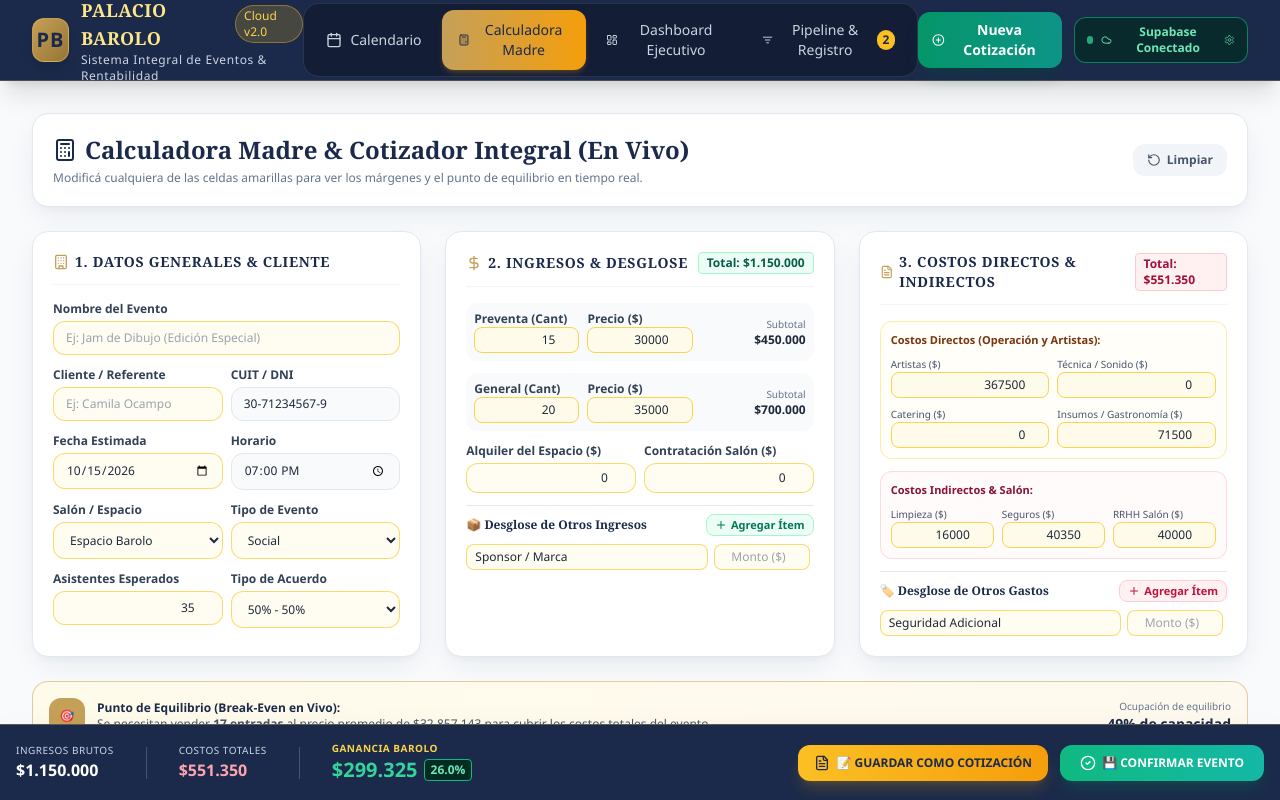
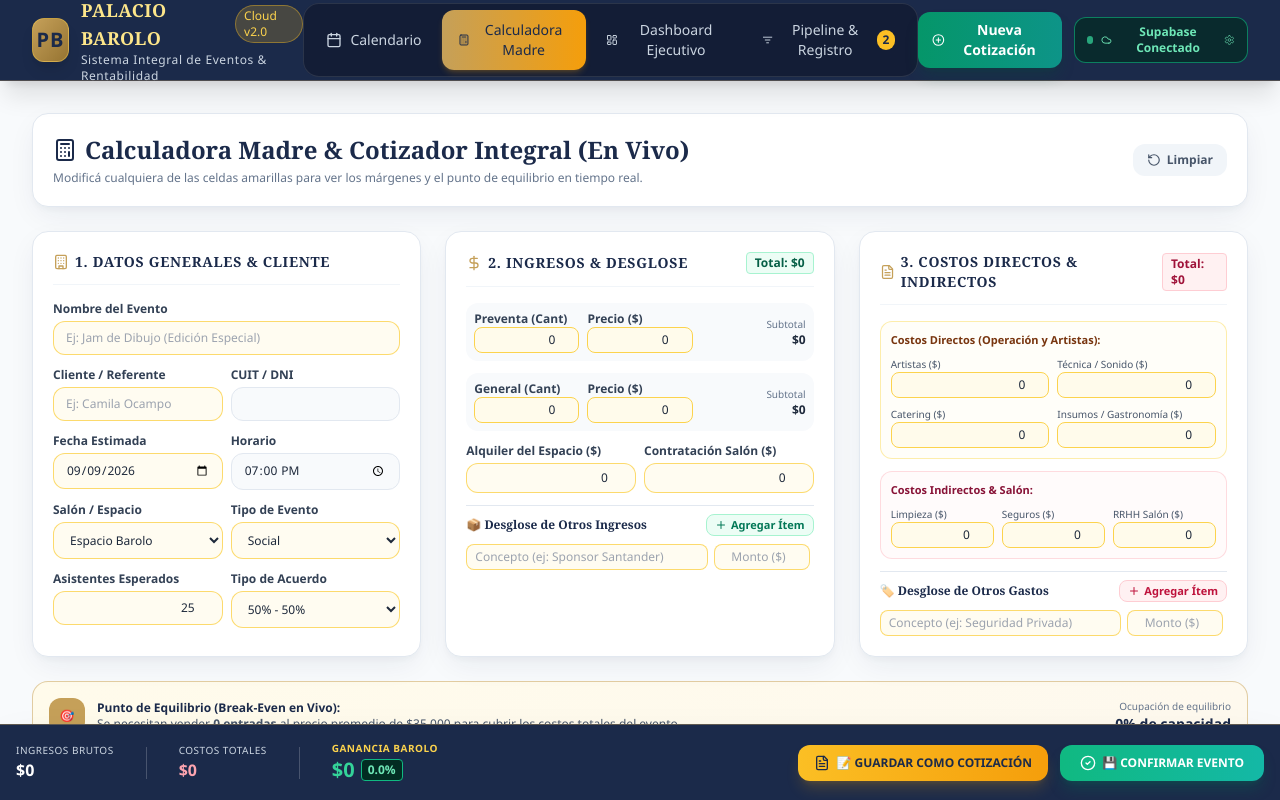
Before and after one commit to urbanbatesviandas-blip/calculadoraBarolo, a React (Vite) app: page / in a window 1280 px wide. Both pictures are taken after a click on the button "Nueva Cotización". Shown: the top 800 px of the page. Built offline with nearby package versions, Linux system fonts and the light colour scheme; no server answers; the database is empty.

Commit message:
fix: persist all quote data, custom tickets, extra incomes and itemized costs when recalling in calculator

```diff
--- a/src/App.jsx
+++ b/src/App.jsx
@@ -44,6 +44,7 @@ export default function App() {
     const res = await eventService.saveEvent(eventData)
     if (res.success) {
       await loadEvents()
+      setCalculatorEvent(null)
       showToast(targetStatus === 'cotizado' ? '📝 ¡Cotización guardada con éxito!' : '💾 ¡Evento contratado confirmado!')
       setCurrentView('calendar')
     }
--- a/src/components/CalculatorView.jsx
+++ b/src/components/CalculatorView.jsx
@@ -7,72 +7,193 @@ import confetti from 'canvas-confetti'
 
 export default function CalculatorView({ initialEventData, onSaveEvent, onSwitchView }) {
   // Estado general
+  const [eventId, setEventId] = useState(initialEventData?.id || null)
   const [calcCode, setCalcCode] = useState(initialEventData?.calc_code || '')
   const [eventName, setEventName] = useState(initialEventData?.name || '')
   const [clientName, setClientName] = useState(initialEventData?.client_name || '')
-  const [clientCuit, setClientCuit] = useState(initialEventData?.client_cuit || '30-71234567-9')
+  const [clientCuit, setClientCuit] = useState(initialEventData?.client_cuit || '')
   const [clientContact, setClientContact] = useState(initialEventData?.client_contact || '')
-  const [eventDate, setEventDate] = useState(initialEventData?.event_date || '2026-10-15')
+  const [eventDate, setEventDate] = useState(initialEventData?.event_date || new Date().toISOString().substring(0, 10))
   const [eventTime, setEventTime] = useState(initialEventData?.event_time || '19:00')
   const [venue, setVenue] = useState(initialEventData?.venue || 'Espacio Barolo')
   const [eventType, setEventType] = useState(initialEventData?.event_type || 'Social')
   const [origin, setOrigin] = useState(initialEventData?.origin || 'Externo')
   const [agreementType, setAgreementType] = useState(initialEventData?.agreement_type || '50% - 50%')
-  const [attendees, setAttendees] = useState(initialEventData?.attendees || 35)
+  const [attendees, setAttendees] = useState(initialEventData?.attendees || 25)
 
   // Entradas (Ticketing)
-  const [preventaQty, setPreventaQty] = useState(15)
-  const [preventaPrice, setPreventaPrice] = useState(30000)
-  const [generalQty, setGeneralQty] = useState(20)
-  const [generalPrice, setGeneralPrice] = useState(35000)
+  const [preventaQty, setPreventaQty] = useState(0)
+  const [preventaPrice, setPreventaPrice] = useState(0)
+  const [generalQty, setGeneralQty] = useState(0)
+  const [generalPrice, setGeneralPrice] = useState(0)
   const [alquilerEspacio, setAlquilerEspacio] = useState(0)
   const [contratacionSalon, setContratacionSalon] = useState(0)
 
   // Desglose Dinámico de Otros Ingresos
   const [extraIncomes, setExtraIncomes] = useState([
-    { id: 'inc-1', concept: 'Sponsor / Marca', amount: 0 }
+    { id: 'inc-1', concept: '', amount: 0 }
   ])
 
   // Costos Directos
-  const [costArtistas, setCostArtistas] = useState(367500)
+  const [costArtistas, setCostArtistas] = useState(0)
   const [costTecnica, setCostTecnica] = useState(0)
   const [costDisertantes, setCostDisertantes] = useState(0)
   const [costCatering, setCostCatering] = useState(0)
-  const [costMobiliario, setCostMobiliario] = useState(16000)
-  const [costGastronomicos, setCostGastronomicos] = useState(71500)
+  const [costMobiliario, setCostMobiliario] = useState(0)
+  const [costGastronomicos, setCostGastronomicos] = useState(0)
 
   // Costos Indirectos / Operativos
-  const [costRrhh, setCostRrhh] = useState(40000)
-  const [costLimpieza, setCostLimpieza] = useState(16000)
-  const [costSeguros, setCostSeguros] = useState(40350)
+  const [costRrhh, setCostRrhh] = useState(0)
+  const [costLimpieza, setCostLimpieza] = useState(0)
+  const [costSeguros, setCostSeguros] = useState(0)
   const [costAlquilerEspacio, setCostAlquilerEspacio] = useState(0)
   const [costMarketing, setCostMarketing] = useState(0)
   const [costSadaic, setCostSadaic] = useState(0)
 
   // Desglose Dinámico de Otros Gastos
   const [extraExpenses, setExtraExpenses] = useState([
-    { id: 'exp-1', concept: 'Seguridad Adicional', amount: 0 }
+    { id: 'exp-1', concept: '', amount: 0 }
   ])
 
-  // Cargar datos iniciales si vienen de un evento existente
+  // Cargar y restaurar datos completos cuando se abre un evento
   useEffect(() => {
     if (initialEventData) {
+      setEventId(initialEventData.id || null)
       setCalcCode(initialEventData.calc_code || '')
       setEventName(initialEventData.name || '')
       setClientName(initialEventData.client_name || '')
       setClientCuit(initialEventData.client_cuit || '')
       setClientContact(initialEventData.client_contact || '')
-      setEventDate(initialEventData.event_date || '')
+      setEventDate(initialEventData.event_date || new Date().toISOString().substring(0, 10))
+      setEventTime(initialEventData.event_time || '19:00')
       setVenue(initialEventData.venue || 'Espacio Barolo')
       setEventType(initialEventData.event_type || 'Social')
       setOrigin(initialEventData.origin || 'Externo')
       setAgreementType(initialEventData.agreement_type || '50% - 50%')
-      setAttendees(initialEventData.attendees || 25)
-      if (initialEventData.gross_income > 0) {
-        setAlquilerEspacio(Number(initialEventData.gross_income))
+      setAttendees(Number(initialEventData.attendees) || 25)
+
+      // 1. Restaurar Entradas y Alquileres
+      if (initialEventData.preventa_qty !== undefined || initialEventData.general_qty !== undefined) {
+        setPreventaQty(Number(initialEventData.preventa_qty) || 0)
+        setPreventaPrice(Number(initialEventData.preventa_price) || 0)
+        setGeneralQty(Number(initialEventData.general_qty) || 0)
+        setGeneralPrice(Number(initialEventData.general_price) || 0)
+        setAlquilerEspacio(Number(initialEventData.alquiler_espacio) || 0)
+        setContratacionSalon(Number(initialEventData.contratacion_salon) || 0)
+      } else if (Number(initialEventData.ticket_qty) > 0 && Number(initialEventData.ticket_price) > 0) {
         setPreventaQty(0)
+        setPreventaPrice(0)
+        setGeneralQty(Number(initialEventData.ticket_qty) || 0)
+        setGeneralPrice(Number(initialEventData.ticket_price) || 0)
+        setAlquilerEspacio(0)
+        setContratacionSalon(0)
+      } else {
+        setPreventaQty(0)
+        setPreventaPrice(0)
         setGeneralQty(0)
+        setGeneralPrice(0)
+        setAlquilerEspacio(Number(initialEventData.gross_income) || 0)
+        setContratacionSalon(0)
       }
+
+      // 2. Restaurar Otros Ingresos
+      if (initialEventData.extra_incomes && initialEventData.extra_incomes.length > 0) {
+        setExtraIncomes(initialEventData.extra_incomes)
+      } else {
+        setExtraIncomes([{ id: 'inc-1', concept: '', amount: 0 }])
+      }
+
+      // 3. Restaurar Costos Directos
+      if (initialEventData.cost_artistas !== undefined) {
+        setCostArtistas(Number(initialEventData.cost_artistas) || 0)
+        setCostTecnica(Number(initialEventData.cost_tecnica) || 0)
+        setCostDisertantes(Number(initialEventData.cost_disertantes) || 0)
+        setCostCatering(Number(initialEventData.cost_catering) || 0)
+        setCostMobiliario(Number(initialEventData.cost_mobiliario) || 0)
+        setCostGastronomicos(Number(initialEventData.cost_gastronomicos) || 0)
+      } else if (Number(initialEventData.direct_costs) > 0) {
+        const dc = Number(initialEventData.direct_costs)
+        setCostArtistas(Math.round(dc * 0.55))
+        setCostTecnica(Math.round(dc * 0.25))
+        setCostDisertantes(0)
+        setCostCatering(Math.round(dc * 0.15))
+        setCostMobiliario(0)
+        setCostGastronomicos(Math.round(dc * 0.05))
+      } else {
+        setCostArtistas(0)
+        setCostTecnica(0)
+        setCostDisertantes(0)
+        setCostCatering(0)
+        setCostMobiliario(0)
+        setCostGastronomicos(0)
+      }
+
+      // 4. Restaurar Costos Indirectos
+      if (initialEventData.cost_limpieza !== undefined) {
+        setCostRrhh(Number(initialEventData.cost_rrhh) || 0)
+        setCostLimpieza(Number(initialEventData.cost_limpieza) || 0)
+        setCostSeguros(Number(initialEventData.cost_seguros) || 0)
+        setCostAlquilerEspacio(Number(initialEventData.cost_alquiler_espacio) || 0)
+        setCostMarketing(Number(initialEventData.cost_marketing) || 0)
+        setCostSadaic(Number(initialEventData.cost_sadaic) || 0)
+      } else if (Number(initialEventData.indirect_costs) > 0) {
+        const ic = Number(initialEventData.indirect_costs)
+        setCostRrhh(Math.round(ic * 0.35))
+        setCostLimpieza(Math.round(ic * 0.25))
+        setCostSeguros(Math.round(ic * 0.25))
+        setCostAlquilerEspacio(0)
+        setCostMarketing(0)
+        setCostSadaic(Math.round(ic * 0.15))
+      } else {
+        setCostRrhh(0)
+        setCostLimpieza(0)
+        setCostSeguros(0)
+        setCostAlquilerEspacio(0)
+        setCostMarketing(0)
+        setCostSadaic(0)
+      }
+
+      // 5. Restaurar Otros Gastos
+      if (initialEventData.extra_expenses && initialEventData.extra_expenses.length > 0) {
+        setExtraExpenses(initialEventData.extra_expenses)
+      } else {
+        setExtraExpenses([{ id: 'exp-1', concept: '', amount: 0 }])
+      }
+    } else {
+      // Estado limpio para nueva cotización
+      setEventId(null)
+      setCalcCode('')
+      setEventName('')
+      setClientName('')
+      setClientCuit('')
+      setClientContact('')
+      setEventDate(new Date().toISOString().substring(0, 10))
+      setEventTime('19:00')
+      setVenue('Espacio Barolo')
+      setEventType('Social')
+      setOrigin('Externo')
+      setAgreementType('50% - 50%')
+      setAttendees(25)
+      setPreventaQty(0)
+      setPreventaPrice(0)
+      setGeneralQty(0)
+      setGeneralPrice(0)
+      setAlquilerEspacio(0)
+      setContratacionSalon(0)
+      setExtraIncomes([{ id: 'inc-1', concept: '', amount: 0 }])
+      setCostArtistas(0)
+      setCostTecnica(0)
+      setCostDisertantes(0)
+      setCostCatering(0)
+      setCostMobiliario(0)
+      setCostGastronomicos(0)
+      setCostRrhh(0)
+      setCostLimpieza(0)
+      setCostSeguros(0)
+      setCostAlquilerEspacio(0)
+      setCostMarketing(0)
+      setCostSadaic(0)
+      setExtraExpenses([{ id: 'exp-1', concept: '', amount: 0 }])
     }
   }, [initialEventData])
 
@@ -103,7 +224,7 @@ export default function CalculatorView({ initialEventData, onSaveEvent, onSwitch
   const totalTicketing = subtotalPreventa + subtotalGeneral
   const totalExtraIncomes = extraIncomes.reduce((acc, i) => acc + (Number(i.amount) || 0), 0)
 
-  const totalGrossIncome = totalTicketing + alquilerEspacio + contratacionSalon + totalExtraIncomes
+  const totalGrossIncome = totalTicketing + Number(alquilerEspacio) + Number(contratacionSalon) + totalExtraIncomes
 
   // Suma de Costos Directos
   const totalDirectCosts =
@@ -139,7 +260,7 @@ export default function CalculatorView({ initialEventData, onSaveEvent, onSwitch
   } else if (agreementType === '30% Barolo - 70% Productor') {
     baroloProfit = netMargin * 0.30
   } else if (agreementType === 'Solo Alquiler') {
-    baroloProfit = alquilerEspacio + contratacionSalon
+    baroloProfit = Number(alquilerEspacio) + Number(contratacionSalon)
   } else {
     baroloProfit = netMargin * 0.50
   }
@@ -155,25 +276,41 @@ export default function CalculatorView({ initialEventData, onSaveEvent, onSwitch
   // Limpiar
   const handleReset = () => {
     if (confirm('¿Deseas vaciar la calculadora para preparar una nueva cotización?')) {
+      setEventId(null)
       setCalcCode('')
       setEventName('')
       setClientName('')
+      setClientCuit('')
       setClientContact('')
+      setAttendees(25)
       setPreventaQty(0)
+      setPreventaPrice(0)
       setGeneralQty(0)
+      setGeneralPrice(0)
       setAlquilerEspacio(0)
+      setContratacionSalon(0)
       setExtraIncomes([{ id: 'inc-1', concept: '', amount: 0 }])
       setCostArtistas(0)
       setCostTecnica(0)
+      setCostDisertantes(0)
       setCostCatering(0)
+      setCostMobiliario(0)
+      setCostGastronomicos(0)
+      setCostRrhh(0)
+      setCostLimpieza(0)
+      setCostSeguros(0)
+      setCostAlquilerEspacio(0)
+      setCostMarketing(0)
+      setCostSadaic(0)
       setExtraExpenses([{ id: 'exp-1', concept: '', amount: 0 }])
     }
   }
 
-  // Guardar como Cotización
-  const handleSaveAsQuote = () => {
+  // Generador unificado de payload
+  const buildPayload = (status) => {
     const finalName = eventName.trim() || `Cotización ${eventType} - ${clientName || 'Cliente'}`
-    const payload = {
+    return {
+      id: eventId || undefined,
       calc_code: calcCode || undefined,
       name: finalName,
       client_name: clientName || 'Cliente Particular',
@@ -184,11 +321,31 @@ export default function CalculatorView({ initialEventData, onSaveEvent, onSwitch
       venue,
       event_type: eventType,
       origin,
-      status: 'cotizado',
+      status,
       agreement_type: agreementType,
       attendees: Number(attendees) || 25,
+      preventa_qty: Number(preventaQty) || 0,
+      preventa_price: Number(preventaPrice) || 0,
+      general_qty: Number(generalQty) || 0,
+      general_price: Number(generalPrice) || 0,
       ticket_qty: preventaQty + generalQty,
       ticket_price: ticketAvgPrice,
+      alquiler_espacio: Number(alquilerEspacio) || 0,
+      contratacion_salon: Number(contratacionSalon) || 0,
+      extra_incomes: extraIncomes.filter(i => i.concept || Number(i.amount) > 0),
+      cost_artistas: Number(costArtistas) || 0,
+      cost_tecnica: Number(costTecnica) || 0,
+      cost_disertantes: Number(costDisertantes) || 0,
+      cost_catering: Number(costCatering) || 0,
+      cost_mobiliario: Number(costMobiliario) || 0,
+      cost_gastronomicos: Number(costGastronomicos) || 0,
+      cost_rrhh: Number(costRrhh) || 0,
+      cost_limpieza: Number(costLimpieza) || 0,
+      cost_seguros: Number(costSeguros) || 0,
+      cost_alquiler_espacio: Number(costAlquilerEspacio) || 0,
+      cost_marketing: Number(costMarketing) || 0,
+      cost_sadaic: Number(costSadaic) || 0,
+      extra_expenses: extraExpenses.filter(e => e.concept || Number(e.amount) > 0),
       gross_income: totalGrossIncome,
       direct_costs: totalDirectCosts,
       indirect_costs: totalIndirectCosts,
@@ -196,60 +353,22 @@ export default function CalculatorView({ initialEventData, onSaveEvent, onSwitch
       net_profit: netMargin,
       barolo_profit: baroloProfit,
       margin_pct: marginPct,
-      cost_artistas: Number(costArtistas) || 0,
-      cost_tecnica: Number(costTecnica) || 0,
-      cost_catering: Number(costCatering) || 0,
-      cost_mobiliario: Number(costMobiliario) || 0,
-      cost_gastronomicos: Number(costGastronomicos) || 0,
-      cost_rrhh: Number(costRrhh) || 0,
-      cost_limpieza: Number(costLimpieza) || 0,
-      cost_seguros: Number(costSeguros) || 0,
       payment_method: 'Transferencia',
       invoice_type: 'Factura A',
-      notes: `Cotización generada desde la Calculadora Madre online.`
+      notes: status === 'cotizado' ? 'Cotización guardada en el sistema.' : 'Evento confirmado y cerrado.'
     }
+  }
+
+  // Guardar como Cotización
+  const handleSaveAsQuote = () => {
+    const payload = buildPayload('cotizado')
     onSaveEvent(payload, 'cotizado')
   }
 
   // Guardar como Evento Confirmado (Contratado)
   const handleConfirmAndSave = () => {
     confetti({ particleCount: 120, spread: 80, origin: { y: 0.6 } })
-    const finalName = eventName.trim() || `Evento ${eventType} - ${clientName || 'Cliente'}`
-    const payload = {
-      calc_code: calcCode || undefined,
-      name: finalName,
-      client_name: clientName || 'Cliente Particular',
-      client_cuit: clientCuit,
-      client_contact: clientContact,
-      event_date: eventDate,
-      event_time: eventTime,
-      venue,
-      event_type: eventType,
-      origin,
-      status: 'contratado',
-      agreement_type: agreementType,
-      attendees: Number(attendees) || 25,
-      ticket_qty: preventaQty + generalQty,
-      ticket_price: ticketAvgPrice,
-      gross_income: totalGrossIncome,
-      direct_costs: totalDirectCosts,
-      indirect_costs: totalIndirectCosts,
-      total_costs: totalCosts,
-      net_profit: netMargin,
-      barolo_profit: baroloProfit,
-      margin_pct: marginPct,
-      cost_artistas: Number(costArtistas) || 0,
-      cost_tecnica: Number(costTecnica) || 0,
-      cost_catering: Number(costCatering) || 0,
-      cost_mobiliario: Number(costMobiliario) || 0,
-      cost_gastronomicos: Number(costGastronomicos) || 0,
-      cost_rrhh: Number(costRrhh) || 0,
-      cost_limpieza: Number(costLimpieza) || 0,
-      cost_seguros: Number(costSeguros) || 0,
-      payment_method: 'Transferencia',
-      invoice_type: 'Factura A',
-      notes: `Evento cerrado y confirmado desde la Calculadora Madre.`
-    }
+    const payload = buildPayload('contratado')
     onSaveEvent(payload, 'contratado')
   }
 
@@ -280,6 +399,26 @@ export default function CalculatorView({ initialEventData, onSaveEvent, onSwitch
           </button>
         </div>
       </div>
+
+      {/* Banner de Modo Edición si se está modificando un evento existente */}
+      {eventId && (
+        <div className="bg-amber-500/10 border border-amber-500/40 rounded-2xl p-4 flex flex-col sm:flex-row items-start sm:items-center justify-between gap-3 shadow-sm">
+          <div className="flex items-center space-x-2 text-amber-950">
+            <span className="bg-amber-500 text-white text-[10px] font-bold px-2 py-0.5 rounded-full uppercase tracking-wider">
+              Modo Edición
+            </span>
+            <span className="font-bold text-xs">
+              Editando: <strong className="font-mono text-amber-800">{calcCode || 'Cotización'}</strong> — {eventName || clientName || 'Sin título'}
+            </span>
+          </div>
+          <button
+            onClick={handleReset}
+            className="text-xs text-amber-800 hover:text-amber-950 font-bold underline cursor-pointer"
+          >
+            Descartar y crear nueva cotización en blanco
+          </button>
+        </div>
+      )}
 
       {/* Main Form Grid */}
       <div className="grid grid-cols-1 lg:grid-cols-3 gap-6">
--- a/src/components/EventDrilldownModal.jsx
+++ b/src/components/EventDrilldownModal.jsx
@@ -33,6 +33,26 @@ export default function EventDrilldownModal({ event, onClose, onUpdateStatus, on
 
   // 1. Desglose Detallado de Facturación Bruta
   const incomeBreakdown = useMemo(() => {
+    if (event.preventa_qty !== undefined || event.general_qty !== undefined || event.alquiler_espacio !== undefined) {
+      const items = []
+      const preventaTot = (Number(event.preventa_qty) || 0) * (Number(event.preventa_price) || 0)
+      const generalTot = (Number(event.general_qty) || 0) * (Number(event.general_price) || 0)
+      const alq = (Number(event.alquiler_espacio) || 0) + (Number(event.contratacion_salon) || 0)
+
+      if (preventaTot > 0) items.push({ label: `Preventa (${event.preventa_qty} u.)`, amount: preventaTot, icon: '🎟️' })
+      if (generalTot > 0) items.push({ label: `Entradas Generales (${event.general_qty} u.)`, amount: generalTot, icon: '🎫' })
+      if (alq > 0) items.push({ label: 'Alquiler Espacio Barolo', amount: alq, icon: '🏛️' })
+
+      if (event.extra_incomes && event.extra_incomes.length > 0) {
+        event.extra_incomes.forEach(inc => {
+          if (Number(inc.amount) > 0) {
+            items.push({ label: inc.concept || 'Otros Ingresos', amount: Number(inc.amount), icon: '✨' })
+          }
+        })
+      }
+      if (items.length > 0) return items
+    }
+
     if (event.ticket_qty > 0 && event.ticket_price > 0) {
       const ticketsTotal = Number(event.ticket_qty) * Number(event.ticket_price)
       const otherIncome = Math.max(0, grossIncome - ticketsTotal)
@@ -59,6 +79,7 @@ export default function EventDrilldownModal({ event, onClose, onUpdateStatus, on
       return [
         { label: 'Honorarios Artistas', amount: Number(event.cost_artistas) || 0, icon: '🎭' },
         { label: 'Técnica & Sonido', amount: Number(event.cost_tecnica) || 0, icon: '🎛️' },
+        { label: 'Disertantes / Speakers', amount: Number(event.cost_disertantes) || 0, icon: '🎙️' },
         { label: 'Catering / Gastronomía', amount: Number(event.cost_catering) || 0, icon: '🍽️' },
         { label: 'Mobiliario & Insumos', amount: (Number(event.cost_mobiliario) || 0) + (Number(event.cost_gastronomicos) || 0), icon: '🛋️' }
       ].filter(i => i.amount > 0)
@@ -82,12 +103,22 @@ export default function EventDrilldownModal({ event, onClose, onUpdateStatus, on
     if (indirectCosts <= 0) return [{ label: 'Sin costos indirectos', amount: 0, icon: '✓' }]
 
     if (event.cost_limpieza !== undefined) {
-      return [
+      const items = [
         { label: 'RRHH Salón & Seguridad', amount: Number(event.cost_rrhh) || 0, icon: '👔' },
         { label: 'Limpieza Integral', amount: Number(event.cost_limpieza) || 0, icon: '🧹' },
         { label: 'Seguros del Evento', amount: Number(event.cost_seguros) || 0, icon: '🛡️' },
-        { label: 'Operación & Varios', amount: Math.max(0, indirectCosts - (Number(event.cost_rrhh) || 0) - (Number(event.cost_limpieza) || 0) - (Number(event.cost_seguros) || 0)), icon: '📢' }
+        { label: 'Canon Espacio / Operación', amount: Number(event.cost_alquiler_espacio) || 0, icon: '🏢' },
+        { label: 'Marketing / SADAIC', amount: (Number(event.cost_marketing) || 0) + (Number(event.cost_sadaic) || 0), icon: '📢' }
       ].filter(i => i.amount > 0)
+
+      if (event.extra_expenses && event.extra_expenses.length > 0) {
+        event.extra_expenses.forEach(exp => {
+          if (Number(exp.amount) > 0) {
+            items.push({ label: exp.concept || 'Otros Gastos', amount: Number(exp.amount), icon: '📦' })
+          }
+        })
+      }
+      return items.length > 0 ? items : [{ label: 'Costos Indirectos', amount: indirectCosts, icon: '📋' }]
     }
 
     const limpieza = Math.round(indirectCosts * 0.25)
--- a/src/services/eventService.js
+++ b/src/services/eventService.js
@@ -59,7 +59,7 @@ export const eventService = {
 
   // Guardar o actualizar un evento
   async saveEvent(eventData) {
-    const isNew = !eventData.id || eventData.id.startsWith('evt-temp') || !eventData.id.includes('-')
+    const isNew = !eventData.id || String(eventData.id).startsWith('evt-temp')
 
     // Generar código correlativo si no tiene
     if (!eventData.calc_code) {
```
